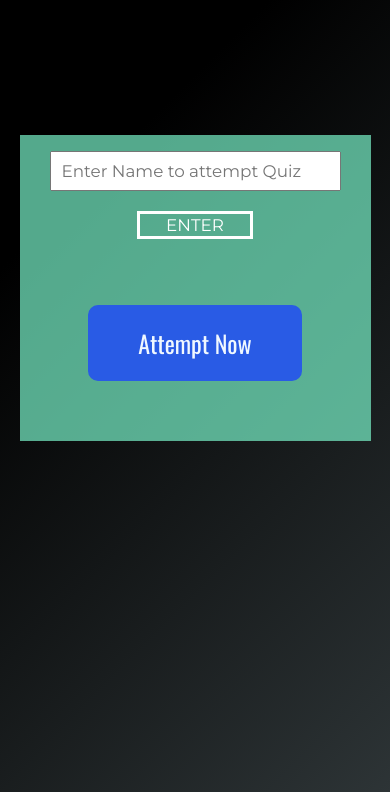
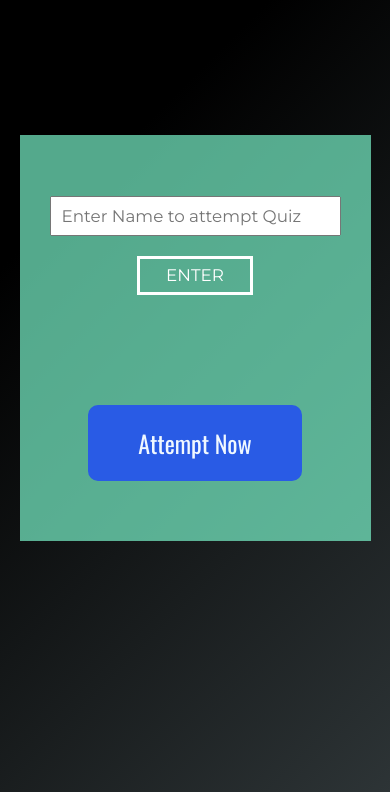
Before and after one commit to kVarunkk/Quiz, a plain HTML site: page index.html in a window 390 px wide. Shown: the part 52-844 px from the top of the page. Drawn offline with nearby package versions, Linux system fonts and the light colour scheme; a web font is replaced by a local one.

Commit message:
Update style.css

```diff
--- a/style.css
+++ b/style.css
@@ -1,4 +1,4 @@
-body{
+body {
     margin: 0;
     padding: 0;
     background-color: #2d3436;
@@ -10,24 +10,24 @@ background-attachment: fixed;
     /* transition: all 0.3s ease */
 }
 
-*{
+* {
     box-sizing: border-box;
 }
 
-.all-wrap{
+.all-wrap {
     max-width: 1500px;
     margin-left: auto;
     margin-right: auto;
 }
 
 
-nav{
+nav {
     font-size: 2rem;
     font-family: 'Oswald';
     display: inline;
 }
 
-.brand{
+.brand {
     text-decoration: none;
     color: rgb(235, 169, 255);
     margin-left: 14%;
@@ -35,38 +35,35 @@ nav{
     font-weight: 900;
 }
 
-.light, .dark{
+.light, .dark {
     text-decoration: none;
     cursor: pointer;
     font-size: 1.2rem;
     padding: 5px 20px;
 }
 
-.light{
+.light {
     margin-left: 51%;
     margin-right: 40px;
     background-color: rgb(255, 255, 255);
     color: rgb(0, 0, 0);
 }
 
-.dark{
+.dark {
     background-color: #2d3436;
     color: aliceblue;
 }
 
 
 
-
-
 .full-wrap {
     max-width: 1000px;
-    /* height: 700px; */
     position: relative;
-    margin: 60px auto ;
+    margin: 60px auto 170px;
 }
 
 
-.wrapper{
+.wrapper {
     height: 80%;
     background-color: rgb(65, 65, 65);
     margin: auto;
@@ -75,7 +72,7 @@ nav{
 
 }
 
-.question1, .question2, .question3, .question4, .question5{
+.question1, .question2, .question3, .question4, .question5 {
     font-size: 1.6rem;
     text-align: center;
     padding: 35px;
@@ -86,28 +83,29 @@ nav{
     font-family: 'Dosis', sans-serif;
 }
 
-.text1, .text2, .text3, .text4, .text5{
+.text1, .text2, .text3, .text4, .text5 {
     padding: 7px 10px;
     width: 100%;
     font-family: 'Montserrat';
 }
 
-.result{
+.result {
     text-align: center;
     font-family: 'Playfair Display', serif;
     color: aliceblue;
     font-style: italic;
     padding: 50px 0;
+    font-weight: 600;
 }
 
-.order{
+.order {
     background-color: aquamarine;
     padding: 6px 10px;
     font-family: 'Oswald';
     color: black;
 }
 
-.option{
+.option {
     display: flex;
     width: 90%;
     font-size: 1.2rem;
@@ -121,19 +119,19 @@ nav{
     cursor: pointer;
 }
 
-.option:hover{
+.option:hover {
     opacity: 0.8;
 }
 
 
-.arrows{
+.arrows {
     display: flex;
     gap: 30px;
     justify-content: center;
 }
 
 
-form{
+form {
     height: 100px;
     padding: 30px;
     display: flex;
@@ -142,19 +140,17 @@ form{
     justify-content: center;
 }
 
-.intro-text{
+.intro-text {
     font-size: 4rem;
     color: rgb(243, 243, 199);
     text-shadow: #2d3436 5px 5px;
     font-family: 'Permanent Marker', cursive;
     text-align: center;
-    /* margin-top: 50px; */
     margin-bottom: 60px;
     padding-top: 10px;
-    /* padding-bottom: 50px; */
 }
 
-.input-text{
+.input-text {
     padding: 10px;
     width: 35%;
     height: 40px;
@@ -162,11 +158,11 @@ form{
     font-size: 1.15rem;
 }
 
-.input-text:focus{
+.input-text:focus {
     outline: none;
 }
 
-.input-submit{
+.input-submit {
     height: 39px;
     width: 13%;
     border-radius: 0;
@@ -179,27 +175,24 @@ form{
     color: white;
 }
 
-.new{
+.new {
     background-color: rgba(127, 255, 212, 0.663);
 }
 
-.attempt{
-    cursor:pointer;
+.attempt {
+    cursor: pointer;
     pointer-events: none;
     padding: 20px 50px;
     display: block;
     color: aliceblue;
-    /* width: 110px; */
     font-family: 'Oswald', sans-serif;
     font-size: 1.5rem;
     margin-bottom: 50px;
-    /* border: solid 3px rgb(41, 229, 54); */
     background-color: rgb(41, 91, 229);
     border-radius: 10px;
-    /* box-shadow:  5px 7px 6px rgba(100, 100, 111, 0.2); */
 }
 
-.attempt:hover{
+.attempt:hover {
     background-color: rgb(0, 110, 255);
 }
 
@@ -208,7 +201,6 @@ form{
     cursor: pointer;
     padding: 10px 30px;
     display: block;
-
     font-family: 'Roboto', sans-serif;
     font-size: large;
     margin-bottom: 20px;
@@ -219,11 +211,10 @@ form{
 }
 
 
-.left{
+.left {
     cursor: pointer;
     padding: 10px 16px;
     display: block;
-
     font-family: 'Roboto', sans-serif;
     font-size: large;
     margin-bottom: 20px;
@@ -233,11 +224,10 @@ form{
     box-shadow: rgba(100, 100, 111, 0.2) 0px 7px 29px 0px;
 }
 
-.finish{
+.finish {
     cursor: pointer;
     padding: 12px 25px;
     display: block;
-
     font-family: 'Roboto', sans-serif;
     font-size: large;
     margin-bottom: 20px;
@@ -247,7 +237,7 @@ form{
     box-shadow: rgba(100, 100, 111, 0.2) 0px 7px 29px 0px;
 }
 
-.finish:hover{
+.finish:hover {
     background-color: rgb(9, 182, 9);
 }
 
@@ -285,37 +275,55 @@ form{
 
 
 
-@media(max-width: 480px){
-    .wrapper{
+@media(max-width: 480px) {
+
+    .bg {
+        background-image: linear-gradient(315deg, #2d3436 0%, #000000 74%);
+        background-repeat: no-repeat;
+        height: 100vh;
+        width: 100vw;
+        position: fixed;
+        z-index: -1;
+    }
+
+    .all-wrap {
+        position: absolute;
+        margin-top: 0rem;
+        left: 50%;
+        transform: translateX(-50%);
+        width: 100%;
+    }
+
+    .wrapper {
         width: 90%;
         margin-top: 140px;
     }
 
-    .brand{
+    .brand {
         margin-left: 10px;
     }
 
-    .light{
+    .light {
         margin-left: 15%;
         margin-right: 5%;
     }
 
-    .dark{
+    .dark {
         margin-right: auto;
         margin-left: auto;
     }
 
-    form{
+    form {
         flex-direction: column;
-        /* text-align: center; */
+        height: 200px;
     }
 
-    .input-text{
+    .input-text {
         width: 100%;
         font-size: 1.05rem;
     }
 
-    .input-submit{
+    .input-submit {
         width: 40%;
         margin-left: auto;
         margin-right: auto;
@@ -324,3 +332,24 @@ form{
 
 
 }
+
+
+@media only screen and (min-device-width : 768px) and (max-device-width : 1024px) {
+    .bg {
+        background-image: linear-gradient(315deg, #2d3436 0%, #000000 74%);
+        background-repeat: no-repeat;
+        height: 100vh;
+        width: 100vw;
+        position: fixed;
+        z-index: -1;
+    }
+
+    .all-wrap {
+        position: absolute;
+        margin-top: 0rem;
+        left: 50%;
+        transform: translateX(-50%);
+        width: 100%;
+    }
+
+}
```
Lines whose indentation alone changed are shown as unchanged.
